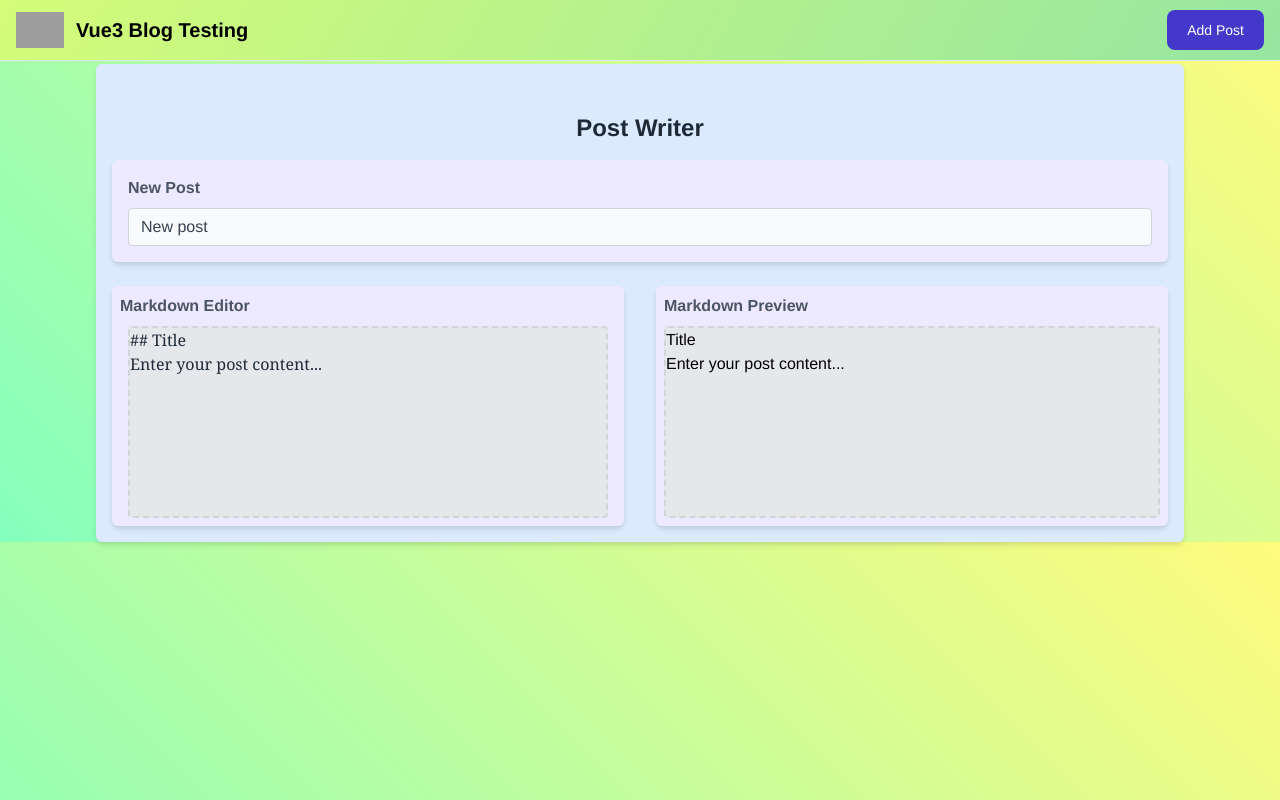
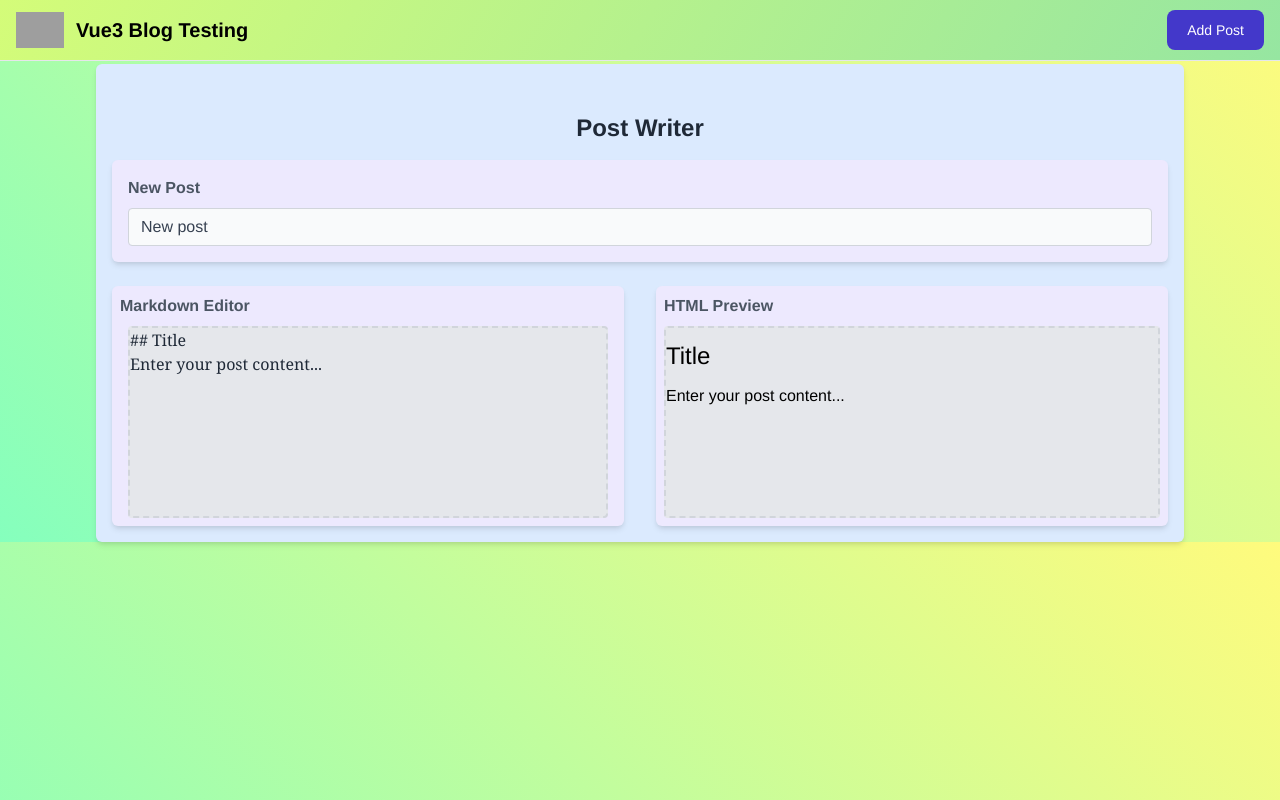
Before and after one commit to Akash52/vue3-blog-testing, a Vue app: page /posts/new in a window 1280 px wide. Built offline with nearby package versions, Linux system fonts and the light colour scheme; grey boxes are pictures that could not be loaded.

Commit message:
quick_styling_fix

```diff
--- a/src/components/PostWriter.vue
+++ b/src/components/PostWriter.vue
@@ -28,7 +28,7 @@
           Markdown Editor
         </label>
         <div
-          class="rounded border-gray-300 dark:border-gray-700 border-dashed border-2 h-48 bg-gray-200 outline-none focus:bg-white transition duration-300 text-base font-normal text-gray-800 font-serif cursor-pointer mx-2 overflow-scroll"
+          class="rounded border-gray-300 dark:border-gray-700 border-dashed border-2 h-48 bg-gray-200 outline-none focus:bg-white transition duration-300 text-base font-normal text-gray-800 font-serif cursor-pointer mx-2 overflow-y-auto"
           contenteditable
           ref="contentEditable"
           @input="handleInput"
@@ -40,10 +40,10 @@
           for="exampleFormControlInput1"
           class="form-label inline-block mb-2 font-semibold text-gray-600"
         >
-          Markdown Preview
+          HTML Preview
         </label>
         <div
-          className="rounded border-gray-300  dark:border-gray-700 border-dashed border-2 h-48 bg-gray-200"
+          className="rounded border-gray-300  dark:border-gray-700 border-dashed border-2 h-48 bg-gray-200 overflow-y-auto"
         >
           <div v-html="html" />
         </div>
--- a/src/index.css
+++ b/src/index.css
@@ -9,3 +9,26 @@ body {
 nav {
   background-image: linear-gradient(120deg, #d4fc79 0%, #96e6a1 100%);
 }
+ul {
+  list-style: revert;
+  list-style-position: inside;
+}
+
+h1,
+h2,
+h3,
+h4,
+h5,
+h6 {
+  font-size: revert;
+  margin: 10px 0 !important;
+}
+
+pre {
+  background-color: #f3f4f6;
+  border-radius: 10px;
+  margin: 10px 0 !important;
+}
+p {
+  margin: 10px 0 !important;
+}
```
